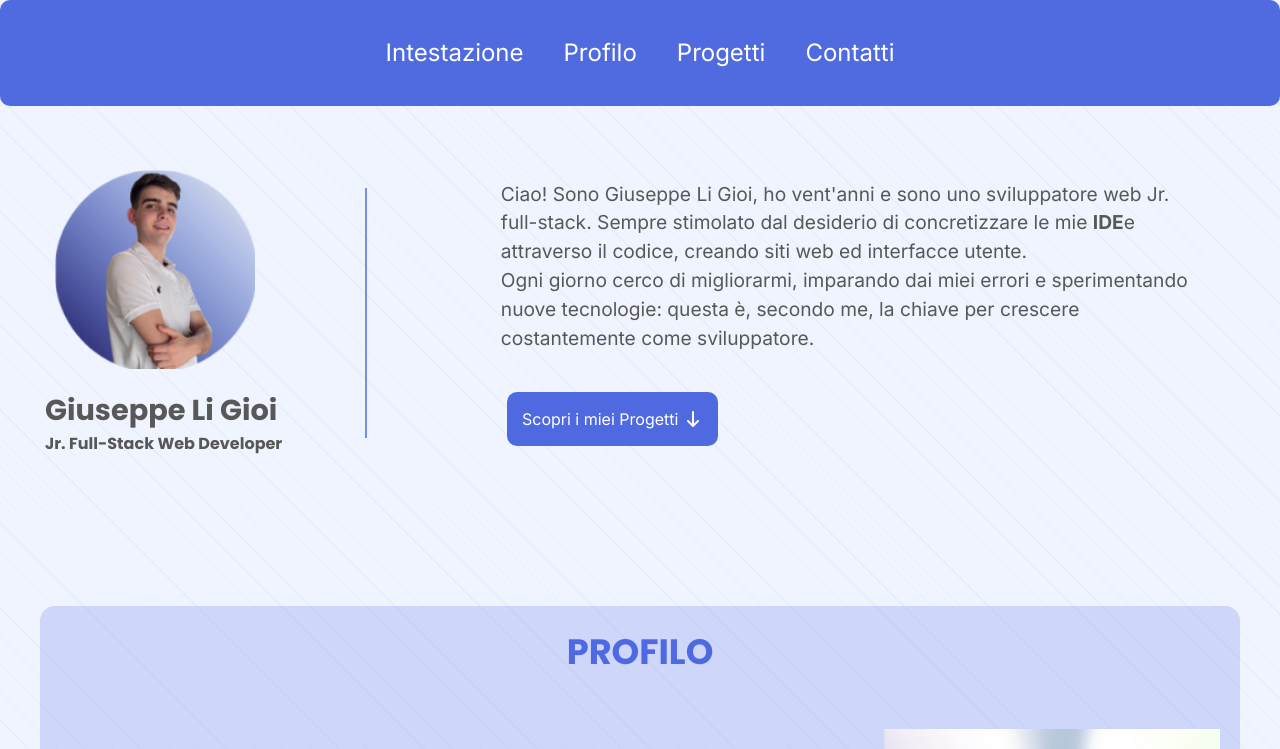
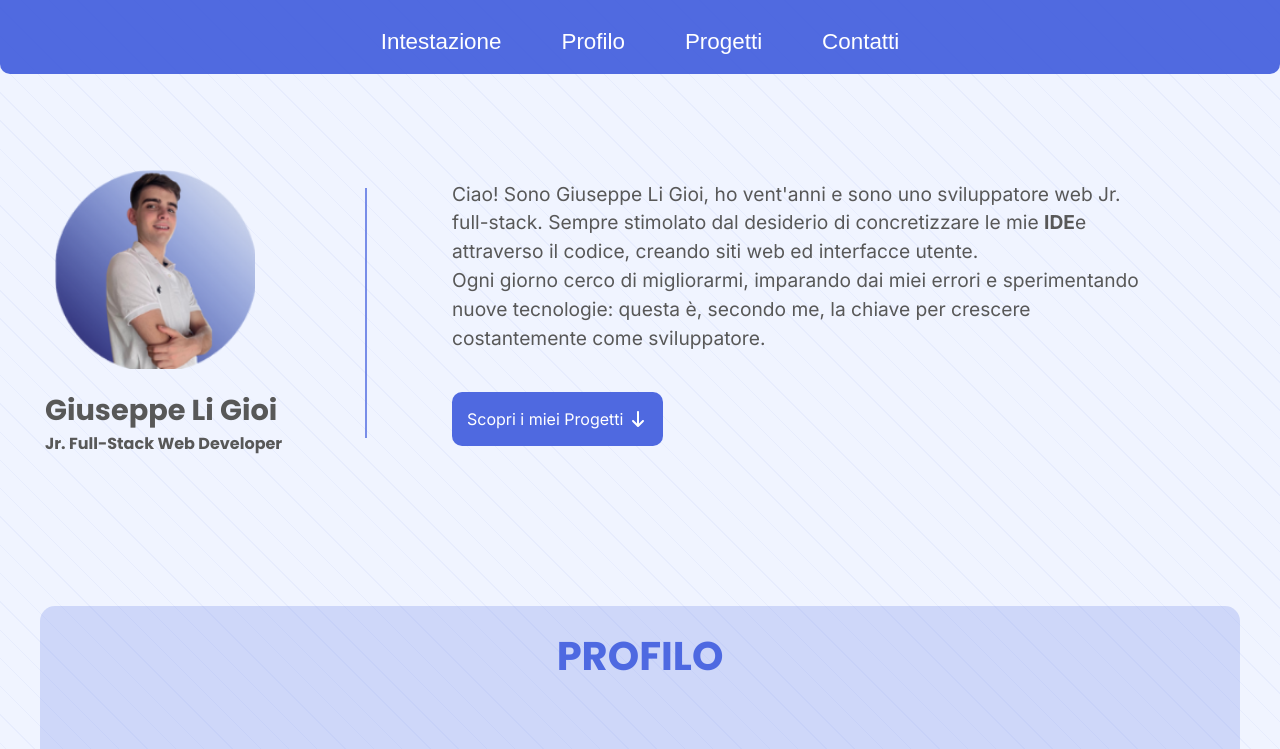
Before and after one commit to GiuseppeLiGioi/personal-portfolio, a React (Vite) app: page / in a window 1280 px wide. Shown: the top 749 px of the page. Built offline with nearby package versions, Linux system fonts and the light colour scheme.

Commit message:
added. hamburger menu for mobile

```diff
--- a/src/Components/Navbar.jsx
+++ b/src/Components/Navbar.jsx
@@ -1,13 +1,27 @@
-export default function Navbar(){
-    return(
+import { useState } from "react"
+
+
+export default function Navbar() {
+    const [isOpen, setIsOpen] = useState(false)
+    return (
         <nav className="container-navbar">
+
+
             <div className="navbar-inner">
-            <ul className="list-link-navbar">
-                <li className="link-navbar"><a href="#hero">Intestazione</a></li>
-                <li className="link-navbar"><a href="#about">Profilo</a></li>
-                <li className="link-navbar"><a href="#projects">Progetti</a></li>
-                <li className="link-navbar"><a href="#contact">Contatti</a></li>
-            </ul>
+            <button
+                className="hamburger"
+                onClick={() => setIsOpen(!isOpen)}
+                aria-label="Apri menu"
+            >
+                ☰
+            </button>
+
+                <ul className={`list-link-navbar ${isOpen ? "open" : ""}`}>
+                    <li className="link-navbar"><a href="#hero" onClick={() => setIsOpen(false)}>Intestazione</a></li>
+                    <li className="link-navbar"><a href="#about" onClick={() => setIsOpen(false)}>Profilo</a></li>
+                    <li className="link-navbar"><a href="#projects" onClick={() => setIsOpen(false)}>Progetti</a></li>
+                    <li className="link-navbar"><a href="#contact" onClick={() => setIsOpen(false)}>Contatti</a></li>
+                </ul>
             </div>
         </nav>
     )
--- a/src/Components/Projects.jsx
+++ b/src/Components/Projects.jsx
@@ -4,7 +4,7 @@ import { faGithub } from "@fortawesome/free-brands-svg-icons";
 export default function Projects() {
     return (
 
-         <section id="projects" className="fade-in-up">
+         <section id="projects">
 
         <div className="container-projects-page">
             <h2 className="title-about">I MIEI PROGETTI</h2>
--- a/src/styles/index.css
+++ b/src/styles/index.css
@@ -48,43 +48,66 @@ li {
 /* NAVBAR STILE*/
 .container-navbar {
   position: fixed;
+  top: 0;
+  left: 0;
   width: 100%;
   background-color: rgba(71, 99, 223, 0.95);
   z-index: 1000;
   display: flex;
-  justify-content: center;
-  align-items: center;
+  flex-direction: column;
   padding: 10px;
-  border-radius: 10px;
+  border-radius: 0 0 10px 10px;
 }
 
 .navbar-inner {
-  width: 100%;
   display: flex;
   flex-direction: column;
+  width: 100%;
 }
 
-.list-link-navbar {
-  display: flex;
-  flex-direction: column;
-  justify-content: center;
-  align-items: center;
-  gap: 10px;
+/* Hamburger in alto a sinistra */
+.hamburger {
+  display: block;
+  font-size: 2rem;
+  background: none;
+  border: none;
+  color: white;
+  cursor: pointer;
+  align-self: flex-start;
+  z-index: 2000;
 }
 
+/* Lista di link nascosta di default */
+.list-link-navbar {
+  display: none;
+  flex-direction: column;
+  width: 100%;
+  margin-top: 10px;
+  padding: 0;
+}
 
+.list-link-navbar.open {
+  display: flex;
+}
+
+/* Link allineati a sinistra */
+.link-navbar {
+  width: 100%;
+  margin: 0;
+}
 
 .link-navbar a {
+  display: block;
   text-decoration: none;
   color: white;
   font-size: 1rem;
+  padding: 2px;
+  font-family:Arial, Helvetica, sans-serif;
 }
 
 .link-navbar a:hover {
   color: rgb(16, 10, 65);
 }
-
-
 
 
 
--- a/src/styles/media-query-lg.css
+++ b/src/styles/media-query-lg.css
@@ -1,26 +1,21 @@
 @media (min-width: 1024px) {
 
   /*NAVBAR RESPONSIVE*/
-  .container-navbar {
-    padding: 35px;
+
+  .list-link-navbar {
+    gap: 50px;
   }
 
-  .navbar-inner {
-    max-width: 1200px;
+  .list-link-navbar.open {
+    display: flex;
   }
 
-  .list-link-navbar {
-    flex-direction: row;
-    gap: 40px;
+  .link-navbar a {
+    font-size: 1.4rem;
   }
 
-
-  .link-navbar a {
-    font-size: 1.5rem;
-  }
-
-  .btn-hero {
-    margin-left: 55px;
+  .link-navbar a:hover {
+    color: rgb(16, 10, 65);
   }
 
   /*ABOUT RESPONSIVE*/
@@ -30,13 +25,30 @@
   }
 
   .title-about {
-    font-size: 2.2rem;
-    margin-bottom: 40px;
+    font-size: 2.5rem;
+    margin-bottom: 0;
   }
 
   .description-about {
     font-size: 1.5rem;
     width: 70%;
+  }
+
+  .container-documents {
+    max-width: 1200px;
+    padding: 20px;
+  }
+
+  .container-certificate {
+    width: 25%;
+    margin: 10px auto;
+    margin-top: 30px;
+  }
+
+  .img-certificate {
+    width: 100%;
+    margin: 0px auto;
+    padding: 20px;
   }
 
   .about-bottom-front,
@@ -64,19 +76,7 @@
   .about-inner {
     max-width: 1200px;
   }
-.container-documents{
-  max-width: 1200px;
-}
 
-.container-certificate{
-  width: 30%;
-  margin: 10px auto;
-}
-
-.img-certificate{
-width: 100%;
-margin: 0px auto;
-}
 
 
   /*HERO STYLE*/
@@ -89,6 +89,7 @@ margin: 0px auto;
 
   .container-hero-info p {
     font-size: 1.2rem;
+    margin: 0;
   }
 
   .btn-hero {
--- a/src/styles/media-query-md.css
+++ b/src/styles/media-query-md.css
@@ -2,21 +2,47 @@
 
   /*NAVBAR RESPONSIVE*/
   .container-navbar {
-    padding: 30px;
+    flex-direction: row;
   }
 
   .navbar-inner {
-    max-width: 740px;
+    flex-direction: row;
+    justify-content: center;
+    align-items: center;
+  }
+
+  .hamburger {
+    display: none;
   }
 
   .list-link-navbar {
+    display: flex;
     flex-direction: row;
+    justify-content: center;
+    align-items: center;
     gap: 30px;
   }
 
+  .list-link-navbar.open {
+    display: flex;
+  }
+
+  .link-navbar {
+    width: auto;
+    margin: 0;
+  }
 
   .link-navbar a {
-    font-size: 1.3rem;
+    display: inline-block;
+    padding: 5px;
+    font-size: 1.2rem;
+    color: white;
+    text-decoration: none;
+    font-family: Arial, Helvetica, sans-serif;
+  }
+
+  .link-navbar a:hover {
+    color: rgb(16, 10, 65);
   }
 
   /*ABOUT RESPONSIVE*/
@@ -68,7 +94,7 @@
 
 
 
-.container-documents{
+  .container-documents {
     flex-direction: row;
     justify-content: space-between;
     gap: 40px;
@@ -77,12 +103,12 @@
     margin: 0 auto;
   }
 
-.container-certificate{
+  .container-certificate {
     width: 40%;
     margin: 10px auto;
   }
 
-.img-certificate{
+  .img-certificate {
     width: 100%;
     margin: 0px auto;
   }
@@ -97,7 +123,7 @@ margin: 0px auto;
     gap: 70px;
   }
 
-  .container-profession-hero{
+  .container-profession-hero {
     margin-top: 20px;
     margin-left: 10px;
     width: 100%;
@@ -105,11 +131,11 @@ margin: 0px auto;
     gap: 5px;
   }
 
-  .name-user{
+  .name-user {
     font-size: 1.8rem;
   }
 
-.name-profession{
+  .name-profession {
     font-size: 1rem;
   }
 
@@ -209,7 +235,7 @@ margin: 0px auto;
     width: 100%;
     padding: 1.5rem;
     border-radius: 15px;
-  box-shadow: 0 6px 20px rgba(0,0,0,0.08);
+    box-shadow: 0 6px 20px rgba(0, 0, 0, 0.08);
     transition: transform 0.3s ease, box-shadow 0.3s ease;
   }
 
```
Also changed, not shown: 1 other file (tests, documents, lock files or other folders). Lines whose indentation alone changed are shown as unchanged.
